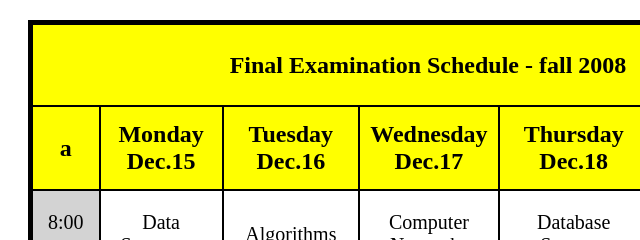
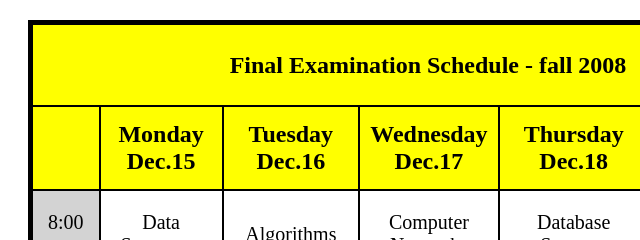
Before and after one commit to ThAsleem3/InnomaticsInternshipTast1, a plain HTML site: page innomatic intern/Assignment1/index.html in a window 1280 px wide. Shown: the top 240 px of the page, 0-640 px from the left. Drawn offline with Linux system fonts and the light colour scheme.

Commit message:
Update index.html

```diff
--- a/innomatic intern/Assignment1/index.html
+++ b/innomatic intern/Assignment1/index.html
@@ -15,7 +15,7 @@
                 <th colspan="6">Final Examination Schedule - fall 2008</th></tr>
             <tr>
 
-                <th class="head">a</th>
+                <th class="head"> </th>
                 <th class="head">Monday<br>Dec.15</th>
                 <th class="head">Tuesday<br>Dec.16</th>
                 <th class="head">Wednesday<br>Dec.17</th>
```
